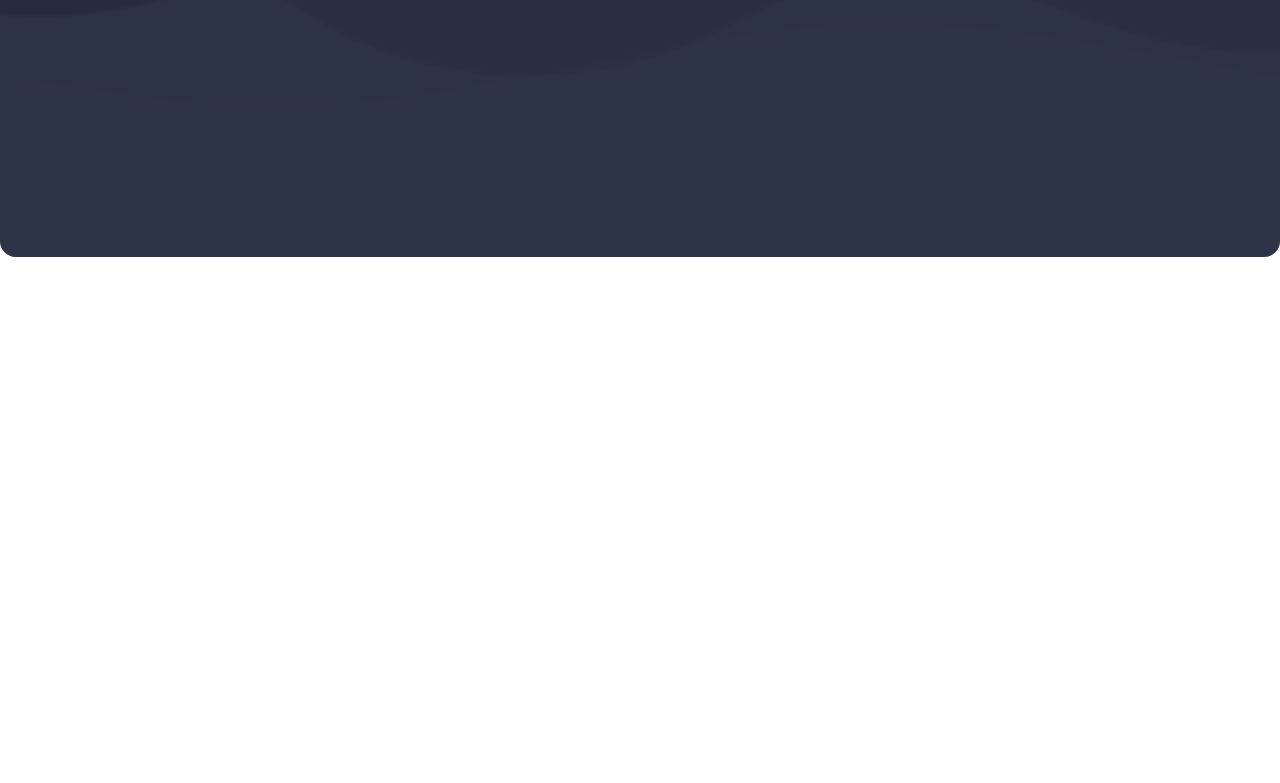
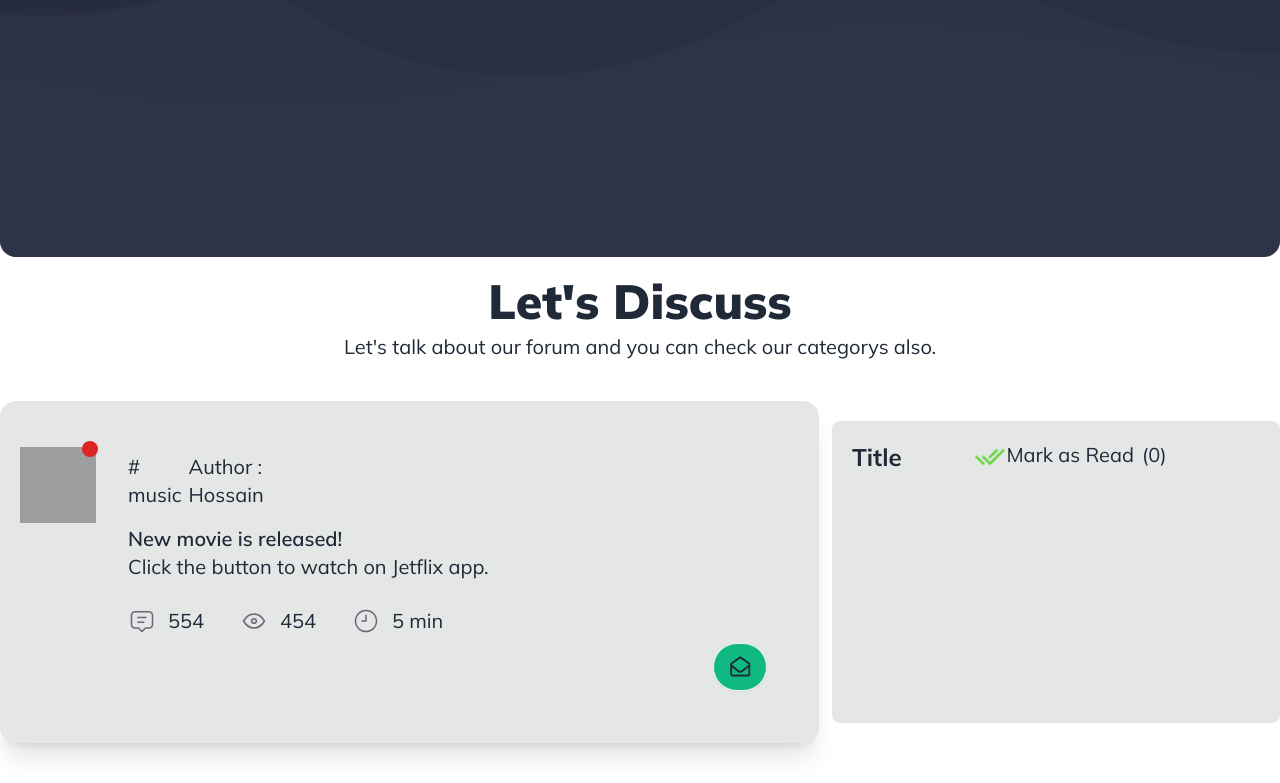
Before and after one commit to hasanredoy/Assignment-6-retro, a plain HTML site: page index.html in a window 1280 px wide. Shown: the part 659-1442 px from the top of the page. Before the commit the page ends 936 px from the top, so only its background shows below. Drawn offline with nearby package versions, Linux system fonts and the light colour scheme; grey boxes are pictures that could not be loaded.

Commit message:
added  daynemic section

```diff
--- a/index.html
+++ b/index.html
@@ -106,7 +106,7 @@
       <div class=" text-center text-neutral-content flex justify-evenly flex-col lg:flex-row ">
         <!-- div with search feild  -->
         <div class=" w-full lg:w-[60%] space-y-5 mb-2">
-          <h1 class="text-5xl font-black">WellCome To The
+          <h1 class=" text-3xl lg:text-5xl font-black">WellCome To The
             <br>
             <span class="text-[#7095d1]">Retro</span> Forum
           </h1>
@@ -115,7 +115,7 @@
           </p>
 
           <!-- search feild  -->
-          <label class="input input-bordered flex items-center gap-2 w-[300px] mx-auto">
+          <label class="input input-bordered flex items-center gap-2 w-[75%] mx-auto">
             <input type="text" class="grow" placeholder="Search" />
             <button class="btn bg-[#797DFC]">Search
               <svg xmlns="http://www.w3.org/2000/svg" viewBox="0 0 16 16" fill="currentColor"
@@ -129,7 +129,7 @@
         </div>
         <!-- static div  -->
         <div
-          class="bg-white text-black w-[60%] mx-auto lg:w-[240px] h-44 lg:h-[280px] text-xl p-5 rounded-xl space-y-5 py-2 lg:py-10 lg:ml-10">
+          class="bg-white text-black w-[80%] mx-auto lg:w-[240px] h-48 lg:h-[280px] text-xl p-5 rounded-xl space-y-5 py-2 lg:py-10 lg:ml-10">
           <h5>Registered User <span class="mr-3"> </span> 01</h5>
           <h5>Forum<span class="mr-3"> </span> 05</h5>
           <h5>Topics <span class="mr-3"> </span> 01</h5>
@@ -141,7 +141,68 @@
 
     <!-- main fuctionality section  -->
     <section>
+      <h1 class=" text-3xl lg:text-5xl font-black text-center mb-2">Let's Discuss
 
+      </h1>
+      <p class="text-center text-xl">Let's talk about our forum and you can check our categorys also.
+      </p>
+
+      <section class=" flex-col lg:flex-row flex justify-between container mx-auto my-10">
+        <!-- card div  -->
+        <div class="w-full lg:w-[64%]">
+          <div class=" p-5 card card-side bg-base-300 shadow-xl ">
+            <figure class="h-32 ">
+              <div class=" hidden w-4 h-4 rounded-full bg-green-600 absolute top-10 left-[82px]">
+
+              </div>
+              <div class="w-4 h-4 rounded-full bg-red-600 absolute top-10 left-[82px]">
+
+              </div>
+              <img class="w-[76px] h-[76px]" src="https://daisyui.com/images/stock/photo-1635805737707-575885ab0820.jpg"
+                alt="Movie" width="50px" height="50px" />
+            </figure>
+
+            <div class="card-body text-xl mt-0">
+              <div class="border-b-2 border-dashed  pb-4">
+                <div class="flex w-full lg:w-[30%] mb-4">
+                  <p># <span>music</span></p>
+                  <h3>Author : Hossain</h3>
+                </div>
+                <h2 class="card-title">New movie is released!</h2>
+                <p>Click the button to watch on Jetflix app.</p>
+
+              </div>
+              <!-- icons div  -->
+              <div class="flex gap-3 lg:gap-9">
+                <div>
+                  <h4 class="flex gap-3"><span><img src="/Group 13.svg" alt=""></span> 554</h4>
+                </div>
+                <div>
+                  <h4 class="flex gap-3"><span><img src="/tabler-icon-eye.svg" alt=""></span>454</h4>
+                </div>
+                <div>
+                  <h4 class="flex gap-3"><span><img src="/tabler-icon-clock-hour-9.svg" alt=""></span> 5 min</h4>
+                </div>
+              </div>
+              <div class="card-actions justify-end">
+                <button class="btn bg-[#10B981] text-xl rounded-full"><i
+                    class="fa-regular fa-envelope-open"></i></button>
+              </div>
+            </div>
+          </div>
+        </div>
+        <!-- value print div -->
+        <div class=" bg-base-300 w-full lg:w-[35%] p-5 rounded-lg my-5">
+          <div class="flex w-full justify-between">
+            <h3 class="text-2xl font-bold">Title</h3>
+
+            <p class="flex w-[50%] lg:w-[70%] text-xl">
+              <img src="/Frame.png" alt="">
+              Mark as Read <span class="ml-2">(0)</span>
+            </p>
+          </div>
+        </div>
+      </section>
     </section>
   </main>
   <!-- end of main section  -->
```
Also changed, not shown: Frame.png (added), Group (1).svg (added), Group 13.svg (added), tabler-icon-clock-hour-9.svg (added), tabler-icon-eye.svg (added).
